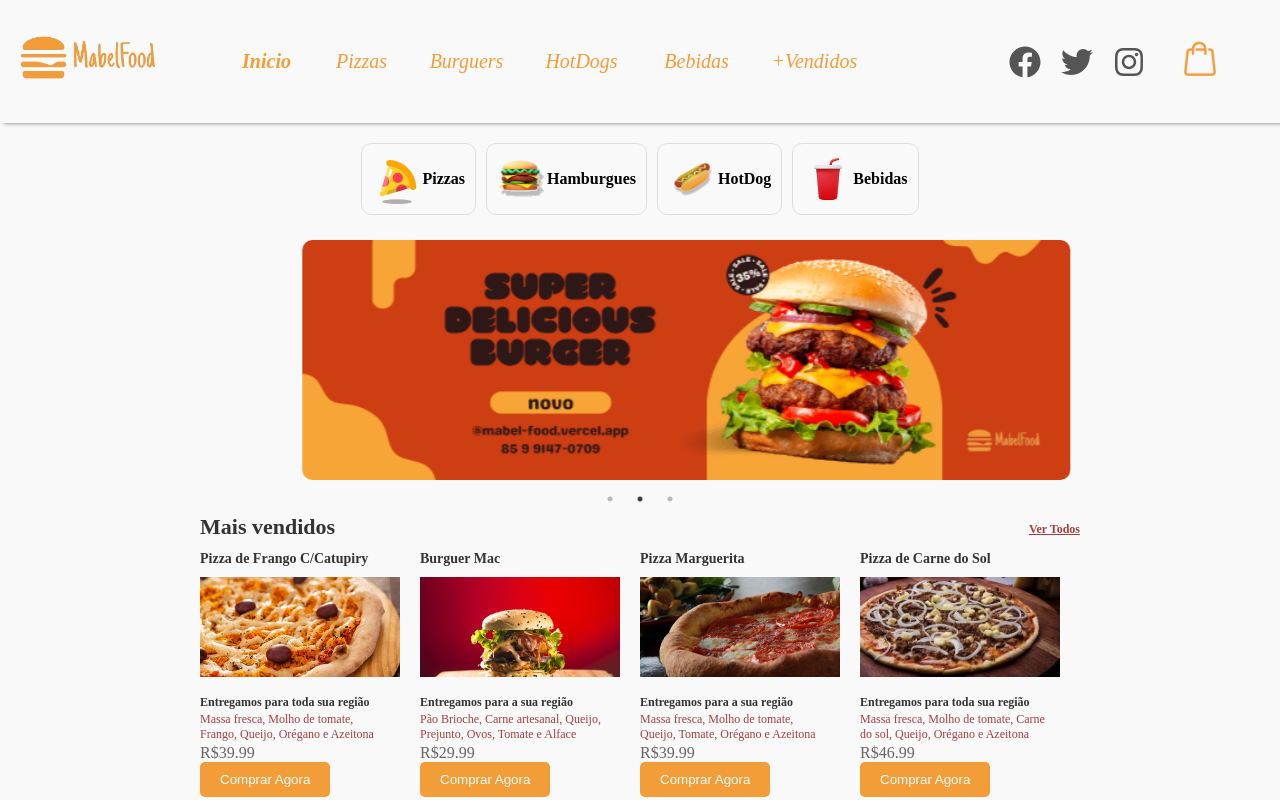
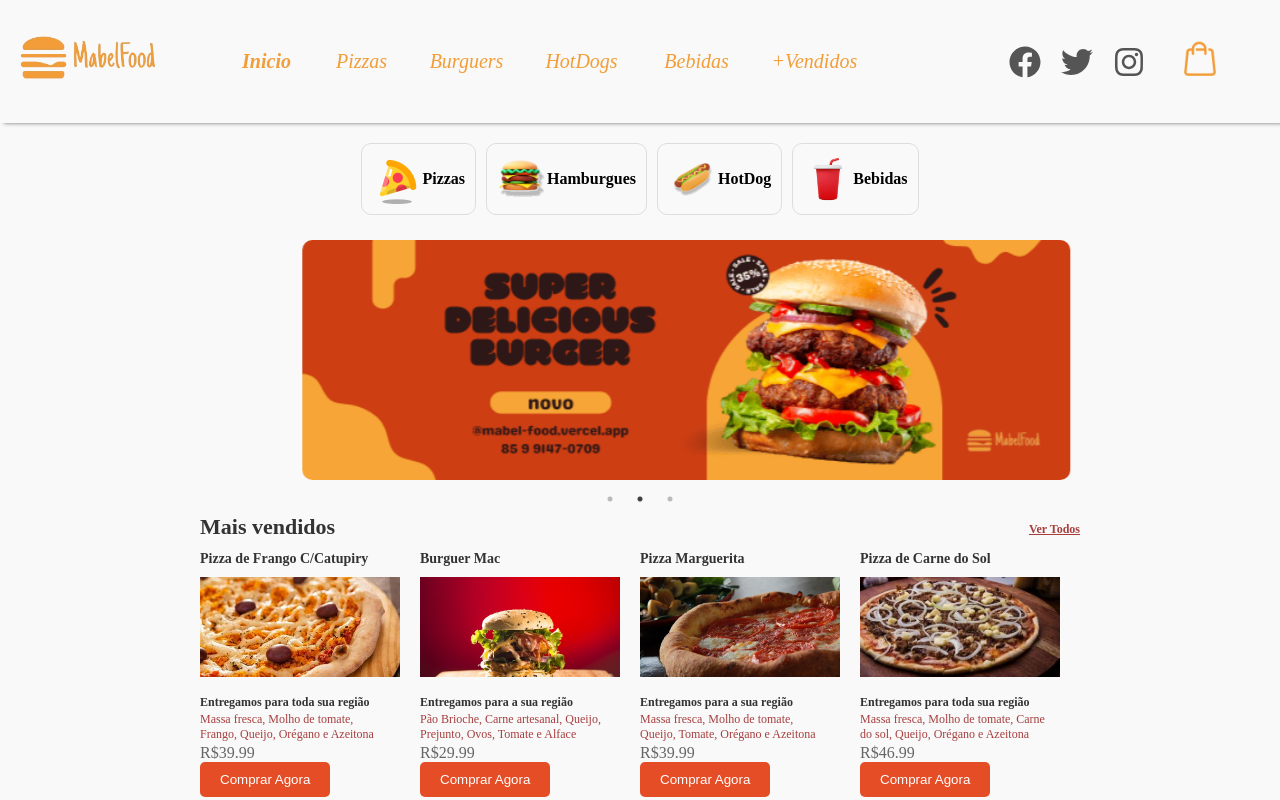
Before and after one commit to MateusProDev/MabelFood, a React (Create React App) app: page / in a window 1280 px wide. Built offline with nearby package versions, Linux system fonts and the light colour scheme.

Commit message:
add detalhes

```diff
--- a/src/components/MaisVendido.css
+++ b/src/components/MaisVendido.css
@@ -59,7 +59,7 @@
 .btn {
   width: 100%;
   padding: 10px 20px;
-  background-color: #F29D38;
+  background-color: #e44d26;
   color: white;
   border: none;
   border-radius: 5px;
```
